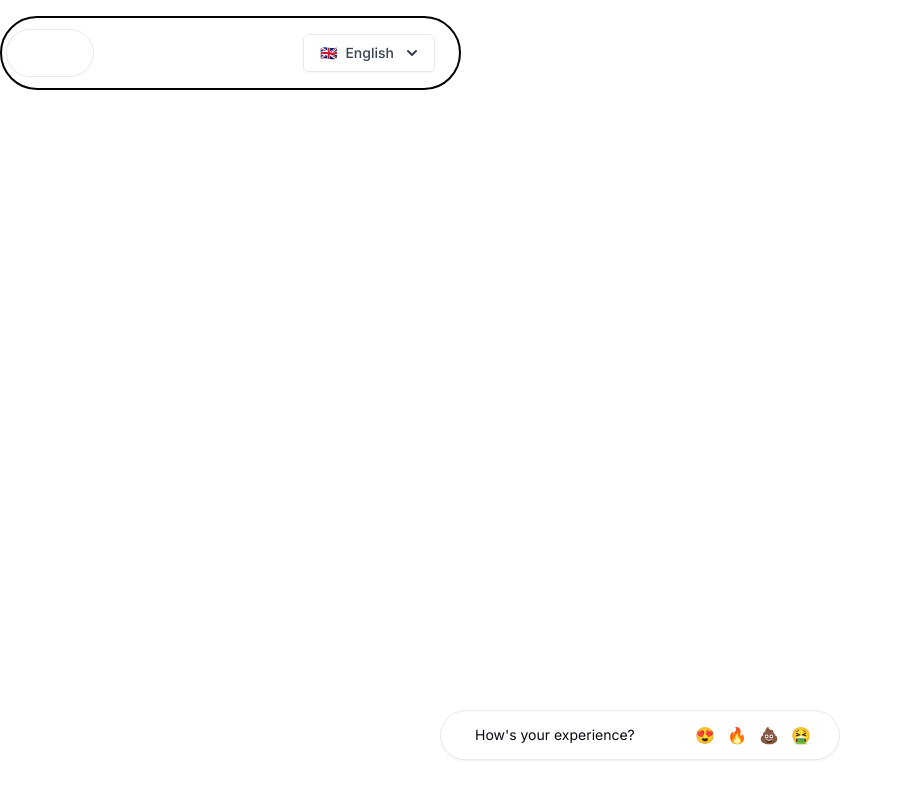
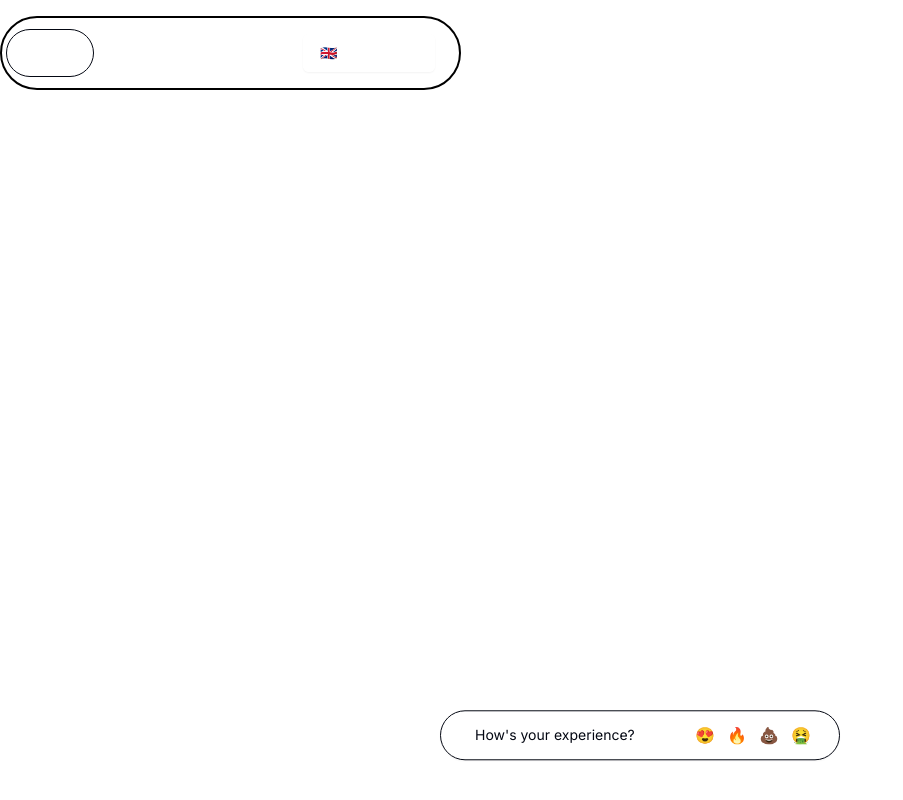
Before and after one commit to remcostoeten/emoji-feedback-widget, a Next.js app: page / in a window 1280 px wide. Shown: the whole page, without its empty margins (0-903 px from the left). Built offline with nearby package versions, Linux system fonts and the light colour scheme.

Commit message:
Update tw config

```diff
--- a/tailwind.config.ts
+++ b/tailwind.config.ts
@@ -7,7 +7,7 @@ const config = {
     './components/**/*.{ts,tsx}',
     './app/**/*.{ts,tsx}',
     './src/**/*.{ts,tsx}',
-	],
+  ],
   prefix: "",
   theme: {
     container: {
@@ -18,9 +18,23 @@ const config = {
       },
     },
     extend: {
+      backgroundImage: {
+        "gradient-radial": "radial-gradient(var(--tw-gradient-stops))",
+        "gradient-conic":
+          "conic-gradient(from 180deg at 50% 50%, var(--tw-gradient-stops))",
+      },
       colors: {
-        border: "hsl(var(--border))",
-        input: "hsl(var(--input))",
+        section: "var(--section)",
+        body: "var(--body)",
+        input: "var(--body)",
+        "section-light": "var(--section)",
+        text: "var(--text)",
+        border: "var(--border)",
+        "card-light": "var(--card-light)",
+        "dark-text": "var(--text-sub)",
+        "button-bg": "var(--button-bg)",
+        "button-hover": "var(--button-hover)",
+        "text-disabled": "var(--text-disabled)",
         ring: "hsl(var(--ring))",
         background: "hsl(var(--background))",
         foreground: "hsl(var(--foreground))",
@@ -67,9 +81,14 @@ const config = {
           from: { height: "var(--radix-accordion-content-height)" },
           to: { height: "0" },
         },
+        "border-beam": {
+          "100%": {
+            "offset-distance": "100%",
+          },
+        },
       },
       animation: {
-        "accordion-down": "accordion-down 0.2s ease-out",
+        "border-beam": "border-beam calc(var(--duration)*1s) infinite linear", "accordion-down": "accordion-down 0.2s ease-out",
         "accordion-up": "accordion-up 0.2s ease-out",
       },
     },
```
Also changed, not shown: tailwind.config copy.ts (deleted, +0 -45 lines).
